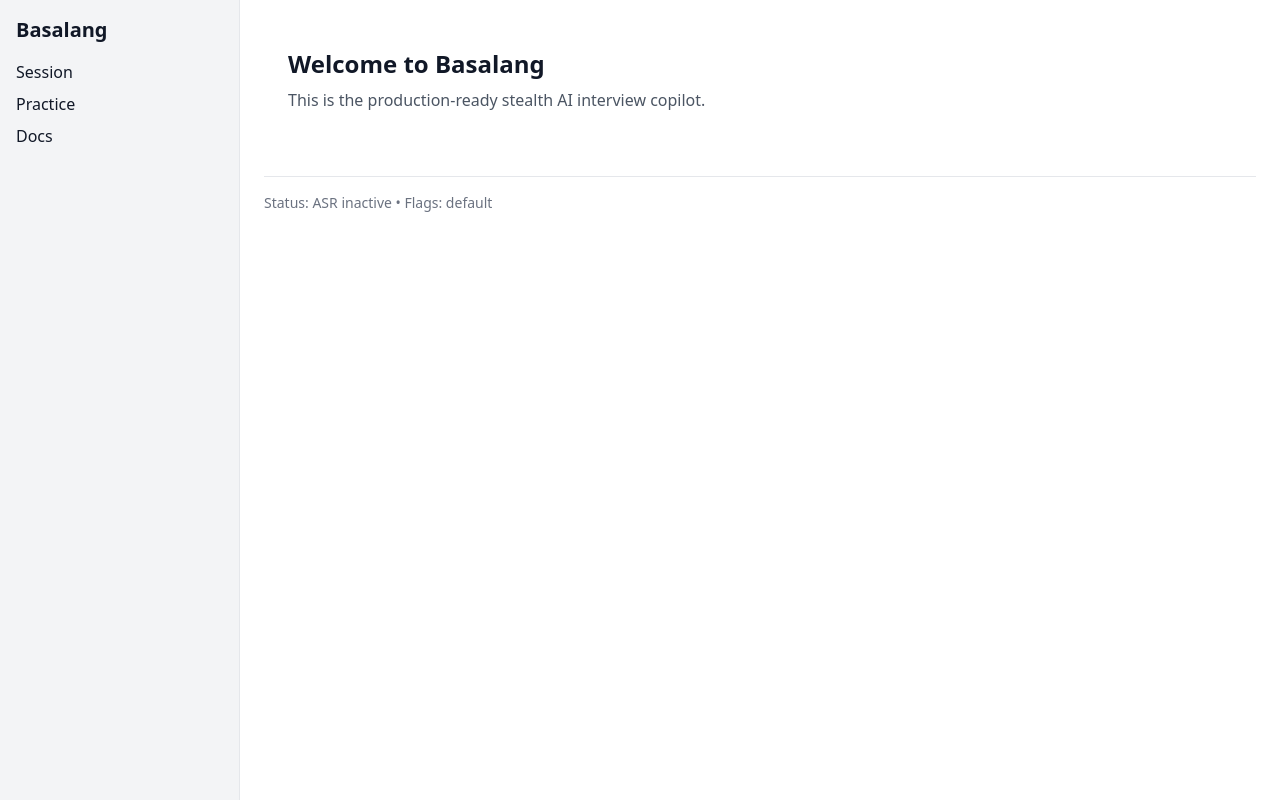
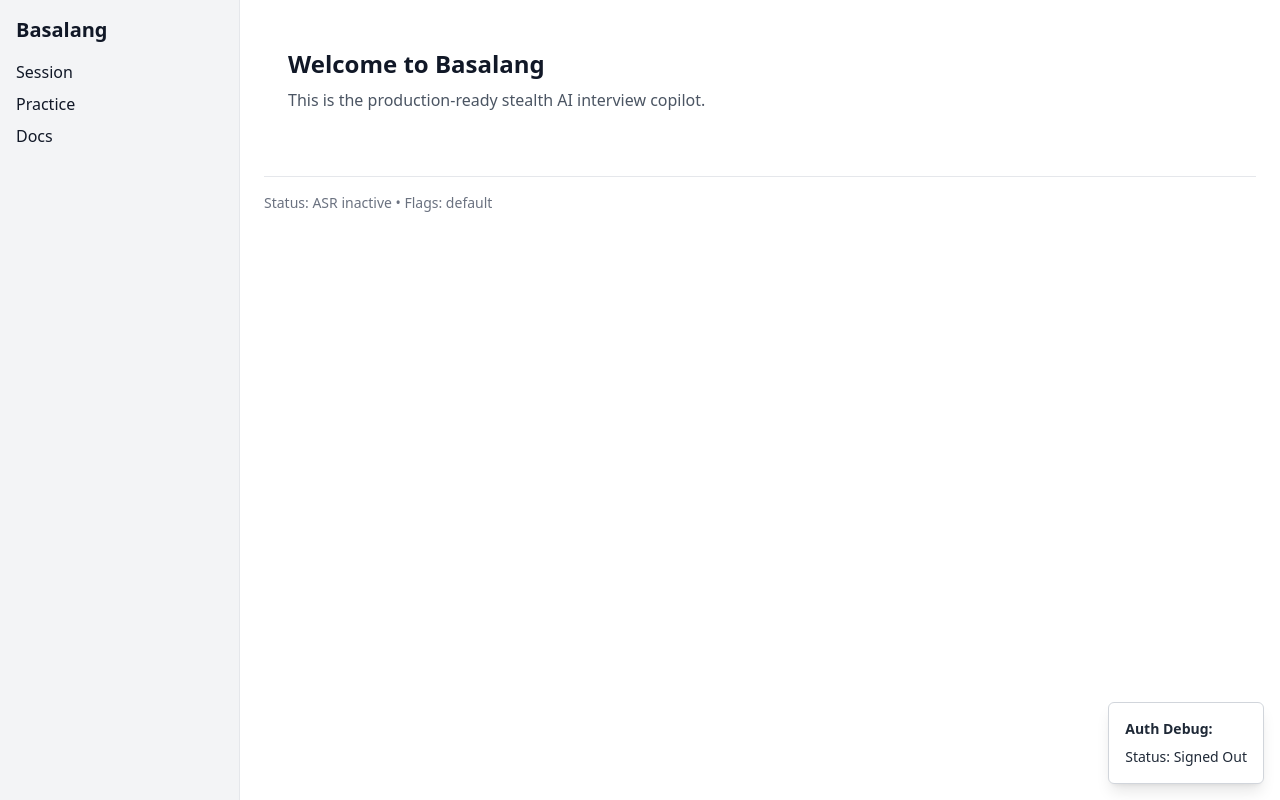
Before and after one commit to enepac/basalang, a Next.js app in the folder frontend/: page / in a window 1280 px wide. Built offline with nearby package versions, Linux system fonts and the light colour scheme; no server answers.

Commit message:
[S1-T10] Add AuthDebug overlay to display Clerk user state in dev mode

```diff
--- a/frontend/app/layout.tsx
+++ b/frontend/app/layout.tsx
@@ -1,12 +1,17 @@
 import "../styles/globals.css";
-import { ClerkProvider, UserButton } from '@clerk/nextjs';
+import { ClerkProvider, UserButton } from "@clerk/nextjs";
+import AuthDebug from "@/components/AuthDebug";
 
 export const metadata = {
   title: "Basalang",
   description: "Stealth AI Interview Copilot",
 };
 
-export default function RootLayout({ children }: { children: React.ReactNode }) {
+export default function RootLayout({
+  children,
+}: {
+  children: React.ReactNode;
+}) {
   return (
     <ClerkProvider>
       <html lang="en">
@@ -15,9 +20,15 @@ export default function RootLayout({ children }: { children: React.ReactNode })
             <div>
               <h1 className="font-bold text-xl mb-4">Basalang</h1>
               <nav className="space-y-2">
-                <a href="/session" className="block hover:underline">Session</a>
-                <a href="/practice" className="block hover:underline">Practice</a>
-                <a href="/docs" className="block hover:underline">Docs</a>
+                <a href="/session" className="block hover:underline">
+                  Session
+                </a>
+                <a href="/practice" className="block hover:underline">
+                  Practice
+                </a>
+                <a href="/docs" className="block hover:underline">
+                  Docs
+                </a>
               </nav>
             </div>
             <div className="mt-6">
@@ -26,6 +37,7 @@ export default function RootLayout({ children }: { children: React.ReactNode })
           </aside>
           <main className="flex-1 p-6">
             {children}
+            <AuthDebug /> {/* 👈 dev-only auth state */}
             <footer className="mt-10 text-sm text-gray-500 border-t pt-4">
               Status: ASR inactive • Flags: default
             </footer>
--- /dev/null
+++ b/frontend/components/AuthDebug.tsx
@@ -0,0 +1,33 @@
+'use client';
+
+import { useUser } from '@clerk/nextjs';
+import { useEffect, useState } from 'react';
+
+export default function AuthDebug() {
+  const { isLoaded, isSignedIn, user } = useUser();
+  const [visible, setVisible] = useState(false);
+
+  useEffect(() => {
+    if (process.env.NODE_ENV === 'development') {
+      setVisible(true);
+    }
+  }, []);
+
+  if (!isLoaded || !visible) return null;
+
+  return (
+    <div className="fixed bottom-4 right-4 bg-white border border-gray-300 shadow-lg text-sm text-gray-800 p-4 rounded-md max-w-xs z-50">
+      <strong>Auth Debug:</strong>
+      <div className="mt-2 space-y-1">
+        <p>Status: {isSignedIn ? 'Signed In' : 'Signed Out'}</p>
+        {user && (
+          <>
+            <p>User ID: {user.id}</p>
+            <p>Email: {user.primaryEmailAddress?.emailAddress}</p>
+            <p>Name: {user.fullName || 'N/A'}</p>
+          </>
+        )}
+      </div>
+    </div>
+  );
+}
```
